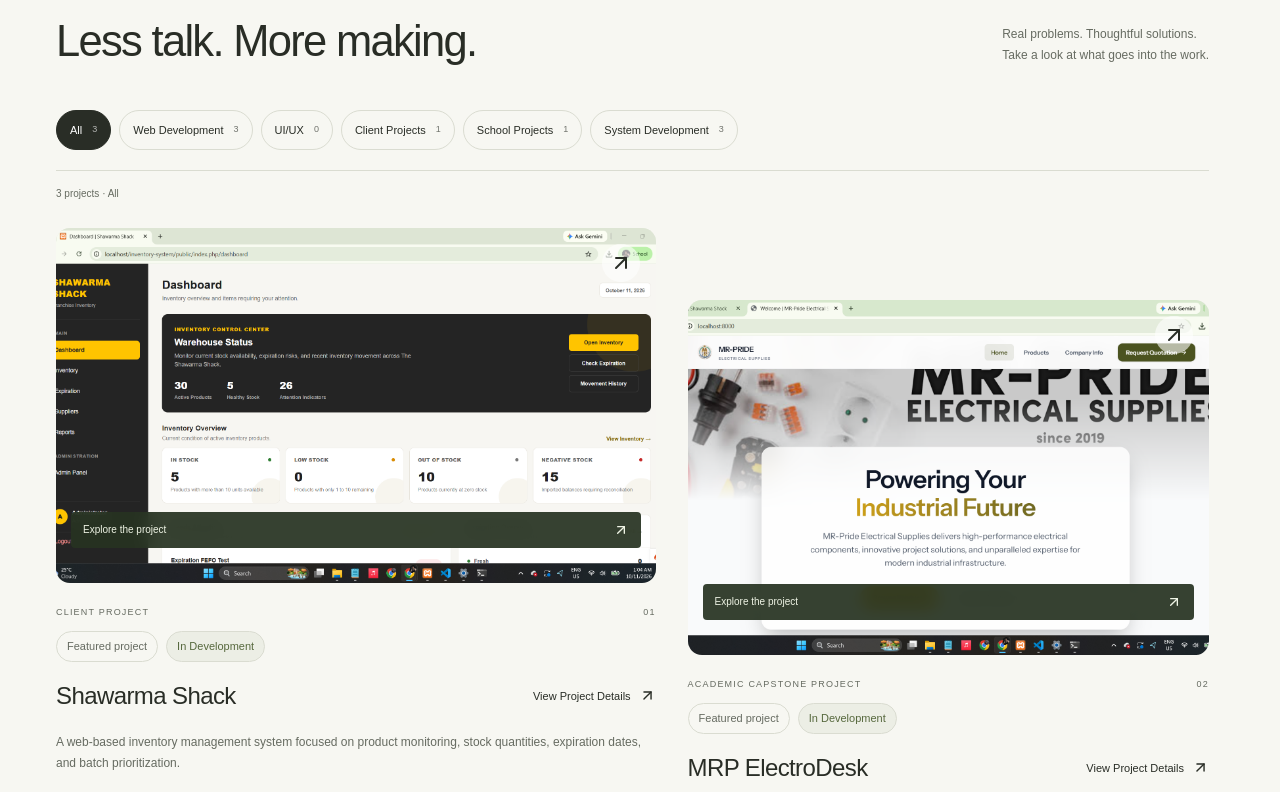
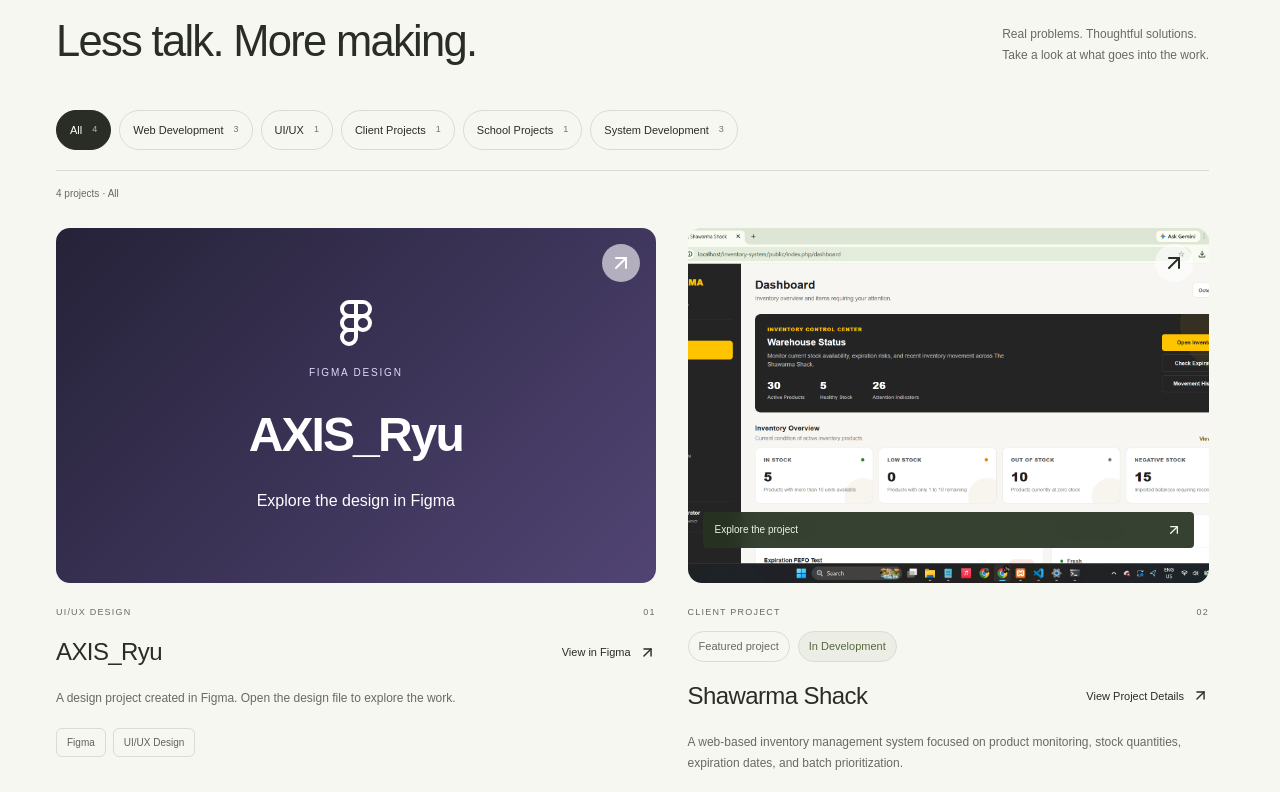
Before and after one commit to yannive/jann-portfolio, a React (Vite) app: page / in a window 1280 px wide. Shown: the part 920-1712 px from the top of the page. Built offline with nearby package versions, Linux system fonts and the light colour scheme.

Commit message:
Add AXIS_Ryu Figma design to Works

```diff
--- a/src/components/ProjectCard.tsx
+++ b/src/components/ProjectCard.tsx
@@ -1,4 +1,4 @@
-import { ArrowUpRight, Github } from "lucide-react";
+import { ArrowUpRight, Figma, Github } from "lucide-react";
 import { motion, useReducedMotion } from "framer-motion";
 import { type Project } from "../data/projects";
 import ProjectPreview from "./ProjectPreview";
@@ -15,6 +15,32 @@
   const reduce = useReducedMotion();
   const cover = project.image || project.screenshots?.[0]?.src;
   const placeholderCover = !project.image && project.screenshots?.[0]?.placeholder;
+  if (project.figmaUrl) {
+    return (
+      <motion.article
+        className={`project project-${project.id}`}
+        initial={reduce ? false : { opacity: 0, y: 16 }}
+        whileInView={{ opacity: 1, y: 0 }}
+        viewport={{ once: true, amount: 0.06 }}
+        transition={{ duration: 0.4 }}
+      >
+        <a className="project-visual figma-cover" href={project.figmaUrl} target="_blank" rel="noreferrer" aria-label={`Open ${project.title} in Figma (new tab)`}>
+          <Figma size={48} aria-hidden="true" />
+          <span className="eyebrow">FIGMA DESIGN</span>
+          <strong>{project.title}</strong>
+          <span>Explore the design in Figma</span>
+          <span className="project-open"><ArrowUpRight size={24} /></span>
+        </a>
+        <div className="project-meta"><span>{project.category}</span><span>{String(index + 1).padStart(2, "0")}</span></div>
+        <div className="project-title">
+          <h3>{project.shortTitle}</h3>
+          <a className="text-link" href={project.figmaUrl} target="_blank" rel="noreferrer">View in Figma <ArrowUpRight size={17} /></a>
+        </div>
+        <p className="project-description">{project.description}</p>
+        <div className="tags">{project.tech.map((tech) => <span key={tech}>{tech}</span>)}</div>
+      </motion.article>
+    );
+  }
   return (
     <motion.article
       className={`project project-${project.id}`}
--- a/src/data/projects.ts
+++ b/src/data/projects.ts
@@ -14,6 +14,7 @@
   image?: string;
   github?: string;
   liveUrl?: string;
+  figmaUrl?: string;
   filters: ProjectFilter[];
   problem: string;
   solution: string;
@@ -31,6 +32,19 @@
 ] as const;
 export type ProjectFilter = (typeof projectFilters)[number];
 export const projects: Project[] = [
+  {
+    id: "axis-ryu",
+    title: "AXIS_Ryu",
+    shortTitle: "AXIS_Ryu",
+    category: "UI/UX Design",
+    description: "A design project created in Figma. Open the design file to explore the work.",
+    tech: ["Figma", "UI/UX Design"],
+    filters: ["UI/UX"],
+    features: [],
+    problem: "",
+    solution: "",
+    figmaUrl: "https://www.figma.com/design/2gJQgNuPRzqg4IedVHF6q3/AXIS_Ryu?node-id=0-1",
+  },
   {
     id: "shawarma",
     featured: true,
--- a/src/styles.css
+++ b/src/styles.css
@@ -331,6 +331,25 @@
 .project-visual > img {
   position: absolute;
   inset: 0;
+}
+.project-visual.figma-cover {
+  display: flex;
+  flex-direction: column;
+  align-items: center;
+  justify-content: center;
+  gap: 18px;
+  padding: 32px;
+  min-height: 340px;
+  background: linear-gradient(135deg, #252238, #514474);
+  color: #fff;
+  text-decoration: none;
+}
+.figma-cover strong {
+  font-size: clamp(28px, 5vw, 48px);
+  letter-spacing: -0.04em;
+}
+.figma-cover .eyebrow {
+  color: #e0d7ff;
 }
 .project-prediqueue .project-visual > img {
   object-position: top;
```
